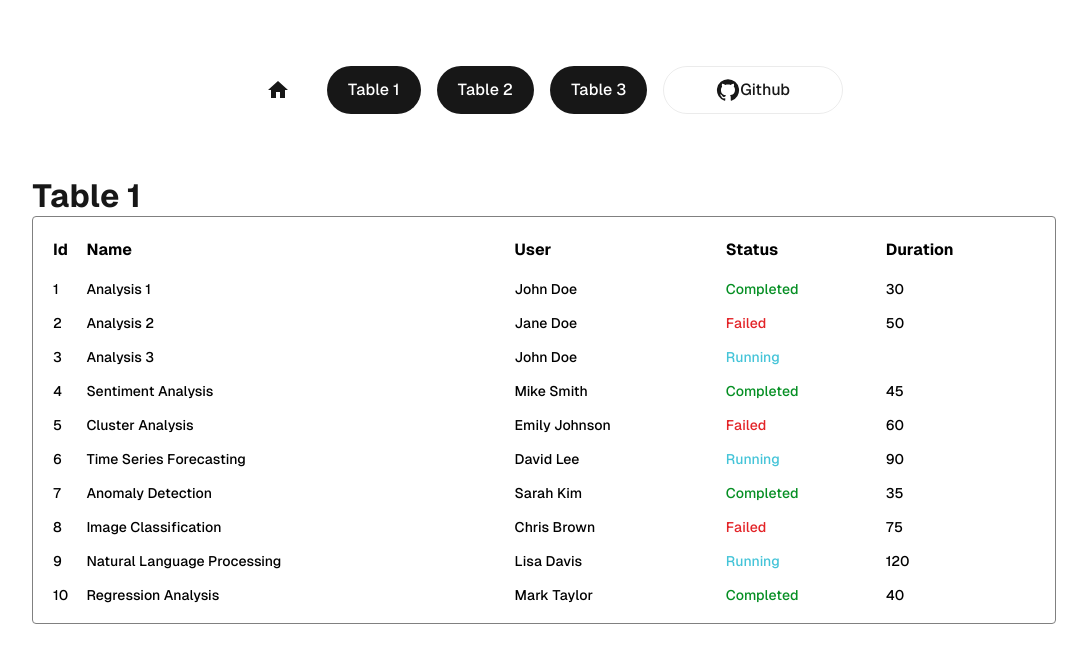
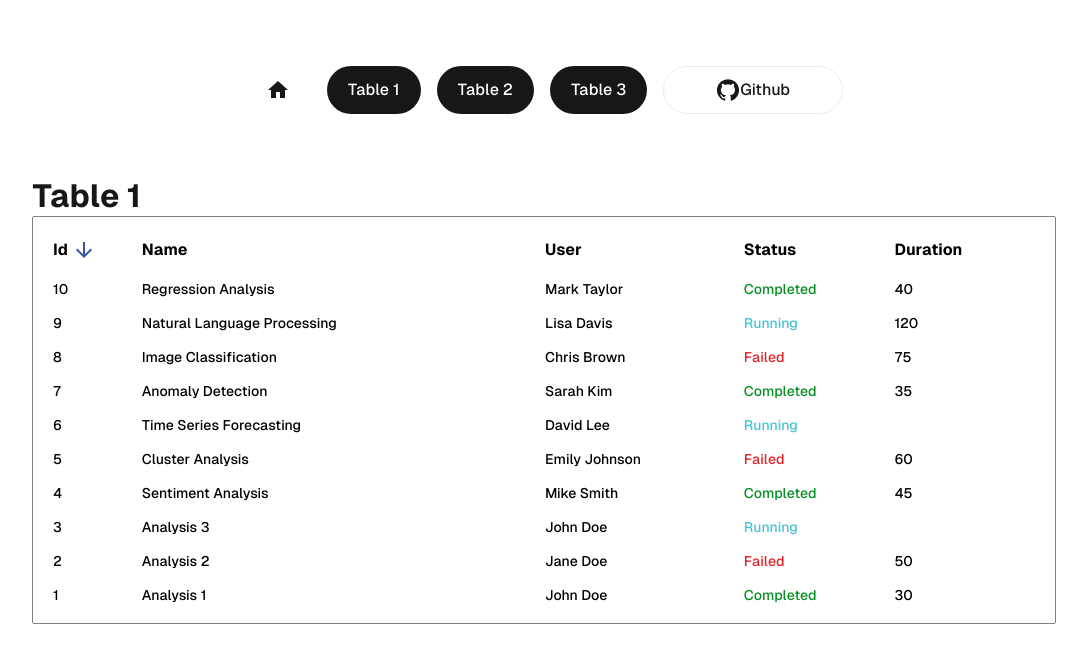
Before and after one commit to Wenying0808/table-component, a Next.js app in the folder my-table-components/: page /table1 in a window 1280 px wide. Shown: the top 662 px of the page, without its empty margins (96-1183 px from the left). Built offline with nearby package versions, Linux system fonts and the light colour scheme.

Commit message:
feat:/create columnheader component and enable sorting in table 1

```diff
--- /dev/null
+++ b/my-table-components/src/app/components/table/ColumneHeader/index.tsx
@@ -0,0 +1,34 @@
+import ArrowDownwardIcon from '@mui/icons-material/ArrowDownward';
+import ArrowUpwardIcon from '@mui/icons-material/ArrowUpward';
+import { SortingDirection, TableColumnHeaderProps } from '@/app/types/TableTypes';
+import { useState } from 'react';
+import { colors } from '../../styles/colors';
+
+export default function ColumHeader({ children, isSortable = false, sortingState, onClick } : TableColumnHeaderProps ) {
+    const [isHovered, setIsHovered] = useState(false);
+    const getSortingIcon = (sortingDirection: SortingDirection) => {
+        if (sortingDirection === 'asc') return <ArrowUpwardIcon style={{color: colors.azure}}/>;
+        if (sortingDirection === 'desc') return <ArrowDownwardIcon style={{color: colors.azure}}/>;
+        if (sortingDirection === false && isHovered) return <ArrowUpwardIcon style={{color: colors.manatee}} />;
+        return null;
+    }
+    return (
+        <span
+            className="table-header"
+            style={{
+                display: 'flex',
+                alignItems: 'center',
+                gap: '4px',
+                cursor: isSortable ? 'pointer' : "default",
+            }}
+            onClick={onClick}
+            onMouseEnter={() => setIsHovered(true)}
+            onMouseLeave={() => setIsHovered(false)}
+        >
+            {children}
+            {isSortable && (sortingState || isHovered) &&
+                getSortingIcon(sortingState)
+            }
+        </span>
+    )
+}
--- a/my-table-components/src/app/components/table/Table1/index.tsx
+++ b/my-table-components/src/app/components/table/Table1/index.tsx
@@ -1,68 +1,102 @@
-import { useReactTable, getCoreRowModel, createColumnHelper, flexRender } from '@tanstack/react-table'
+import { useReactTable, getCoreRowModel, createColumnHelper, flexRender, getSortedRowModel, SortingState } from '@tanstack/react-table'
 import table1Data from '../../../data/MockData_Table1.json';
 import { useMemo, useState, useEffect } from 'react';
 import React from 'react';
 import { TableColumnHeaderRow } from '../TableColumnHeaderRow';
+import ColumHeader from '../ColumneHeader';
 import { TableCellStatus } from '../StatusCell';
 import { Table1Row } from '../Table1Row';
+import { BaseAnalysis } from '@/app/types/DataTypes';
 
-type Analysis = {
-    id: string;
-    name: string;
-    duration: number;
-    status: string;
-    user: string;
-}
-const columnHelper = createColumnHelper<Analysis>();
+
+const columnHelper = createColumnHelper<BaseAnalysis>();
 
 export default function Table1() {
 
-    const [data, setData] = useState<Analysis[]>([]);
+    const [data, setData] = useState<BaseAnalysis[]>([]);
     const [columnOrder, setColumnOrder] = useState<string[]>(['id', 'name', 'user', 'status', 'duration']);
+    const [sorting, setSorting] = useState<SortingState>([ {id: 'id', desc: true} ]);
+
     useEffect(() => {
-        setData(table1Data as Analysis[]);
+        setData(table1Data as BaseAnalysis[]);
     }, []);
 
     const columns = useMemo(() => [
         columnHelper.accessor('id', {
             cell: info => info.getValue(),
-            header: () => (
-                <span className="table-header">
+            header: ({ column }) => (
+                <ColumHeader
+                    isSortable={true}
+                    sortingState={column.getIsSorted()}
+                    onClick={() => {
+                        column.toggleSorting();
+                    }}
+                >
                     Id
-                </span>
-            )
+                </ColumHeader>
+            ),
+            sortingFn: 'alphanumeric',
+            sortDescFirst: true,
         }),
         columnHelper.accessor('name', {
             cell: info => info.getValue(),
-            header: () => (
-                <span className="table-header">
+            header: ({ column }) => (
+                <ColumHeader
+                    isSortable={true}
+                    sortingState={column.getIsSorted()}
+                    onClick={() => {
+                        column.toggleSorting();
+                    }}
+                >
                     Name
-                </span>
-            )
+                </ColumHeader>
+            ),
+            sortingFn: 'alphanumeric',
         }),
         columnHelper.accessor('duration', {
             cell: info => info.getValue(),
-            header: () => (
-                <span className="table-header">
+            header: ({ column }) => (
+                <ColumHeader
+                    isSortable={true}
+                    sortingState={column.getIsSorted()}
+                    onClick={() => {
+                        column.toggleSorting();
+                    }}
+                >
                     Duration
-                </span>
-            )
+                </ColumHeader>
+            ),
+            sortingFn: 'alphanumeric'
         }),
         columnHelper.accessor('status', {
             cell: info => <TableCellStatus data={info.getValue()} />,
-            header: () => (
-                <span className="table-header">
+            header: ({ column }) => (
+                <ColumHeader
+                    isSortable={true}
+                    sortingState={column.getIsSorted()}
+                    onClick={() => {
+                        column.toggleSorting();
+                    }}
+                >
                     Status
-                </span>
-            )
+                </ColumHeader>
+            ),
+            sortingFn: 'alphanumeric'
         }),
         columnHelper.accessor('user', {
             cell: info => info.getValue(),
-            header: () => (
-                <span className="table-header">
+            header: ({ column }) => (
+                <ColumHeader
+                    isSortable={true}
+                    sortingState={column.getIsSorted()}
+                    onClick={() => {
+                        column.toggleSorting();
+                    }}
+                >
                     User
-                </span>
-            )
+                </ColumHeader>
+            ),
+            sortingFn: 'alphanumeric',
         }),
     ], []);
 
@@ -71,10 +105,15 @@ export default function Table1() {
         data,
         state:{
             columnOrder,
+            sorting,
         },
+        getCoreRowModel: getCoreRowModel(),
+        getSortedRowModel: getSortedRowModel(),
         onColumnOrderChange: setColumnOrder,
-        getCoreRowModel: getCoreRowModel(),
+        onSortingChange: setSorting,
     });
+
+    console.log('table1 sorting state:', table.getState().sorting);
 
     const tableStyles = {
         padding: " 10px 20px",
--- a/my-table-components/src/app/components/table/TableColumnHeaderRow/index.tsx
+++ b/my-table-components/src/app/components/table/TableColumnHeaderRow/index.tsx
@@ -3,7 +3,6 @@ import { colors } from '../../styles/colors';
 export const TableColumnHeaderRow = ({ children }: { children: React.ReactNode }) => {
     const rowStyles = {
         fontWeight: 700,
-        borderBottom: `2px solid ${colors.alto}`,
         height: "46px",
     };
 
--- a/my-table-components/src/app/data/MockData_Table1.json
+++ b/my-table-components/src/app/data/MockData_Table1.json
@@ -2,71 +2,91 @@
     {
         "id": "1",
         "name": "Analysis 1",
+        "status": "Completed",
+        "actions": ["View", "Report"],
+        "updatedTime": "2024-10-20T14:30:00Z",
         "duration": 30,
-        "status": "Completed",
         "user": "John Doe"
     },
     {
         "id": "2",
         "name": "Analysis 2",
+        "status": "Failed",
+        "actions": ["Report"],
+        "updatedTime": "2024-10-20T14:30:00Z",
         "duration": 50,
-        "status": "Failed",
         "user": "Jane Doe"
     },
     {
         "id": "3",
         "name": "Analysis 3",
+        "status": "Running",
+        "actions": [],
+        "updatedTime": "2024-10-20T14:30:00Z",
         "duration": "",
-        "status": "Running",
         "user": "John Doe"
     },
     {
         "id": "4",
         "name": "Sentiment Analysis",
+        "status": "Completed",
+        "actions": ["View", "Report"],
+        "updatedTime": "2024-10-20T14:30:00Z",
         "duration": 45,
-        "status": "Completed",
         "user": "Mike Smith"
     },
     {
         "id": "5",
         "name": "Cluster Analysis",
+        "status": "Failed",
+        "actions": ["Report"],
+        "updatedTime": "2024-10-20T14:30:00Z",
         "duration": 60,
-        "status": "Failed",
         "user": "Emily Johnson"
     },
     {
         "id": "6",
         "name": "Time Series Forecasting",
-        "duration": 90,
         "status": "Running",
+        "actions": [],
+        "updatedTime": "2024-10-20T14:30:00Z",
+        "duration": "",
         "user": "David Lee"
     },
     {
         "id": "7",
         "name": "Anomaly Detection",
+        "status": "Completed",
+        "actions": ["View", "Report"],
+        "updatedTime": "2024-10-20T14:30:00Z",
         "duration": 35,
-        "status": "Completed",
         "user": "Sarah Kim"
     },
     {
         "id": "8",
         "name": "Image Classification",
+        "status": "Failed",
+        "actions": ["Report"],
+        "updatedTime": "2024-10-20T14:30:00Z",
         "duration": 75,
-        "status": "Failed",
         "user": "Chris Brown"
     },
     {
         "id": "9",
         "name": "Natural Language Processing",
+        "status": "Running",
+        "actions": [],
+        "updatedTime": "2024-10-20T14:30:00Z",
         "duration": 120,
-        "status": "Running",
         "user": "Lisa Davis"
     },
     {
         "id": "10",
         "name": "Regression Analysis",
+        "status": "Completed",
+        "actions": ["View", "Report"],
+        "updatedTime": "2024-10-20T14:30:00Z",
         "duration": 40,
-        "status": "Completed",
         "user": "Mark Taylor"
     }
 ]
--- a/my-table-components/src/app/globals.css
+++ b/my-table-components/src/app/globals.css
@@ -93,8 +93,9 @@ table {
   border: 1px solid gray;
   background-color: white;
   width: 80vw;
-  border-radius: 4px;
+  border-radius: 2px;
   border-spacing: 0;
+  border-collapse: separate;
 }
 
 th {
--- a/my-table-components/src/app/types/DataTypes.ts
+++ b/my-table-components/src/app/types/DataTypes.ts
@@ -1,10 +1,13 @@
-type BaseAnalysis = {
+
+
+export type BaseAnalysis = {
     id: string;
     name: string;
     status: string;
     actions: string[];
     updatedTime: string;
     duration: string;
+    user?: string;
 }
 
 // Table 2 - level 2: app
```
Also changed, not shown: my-table-components/src/app/components/table/Table3Row/index.tsx (+3 -4 lines), my-table-components/src/app/types/TableTypes.ts (+10 -0 lines).
